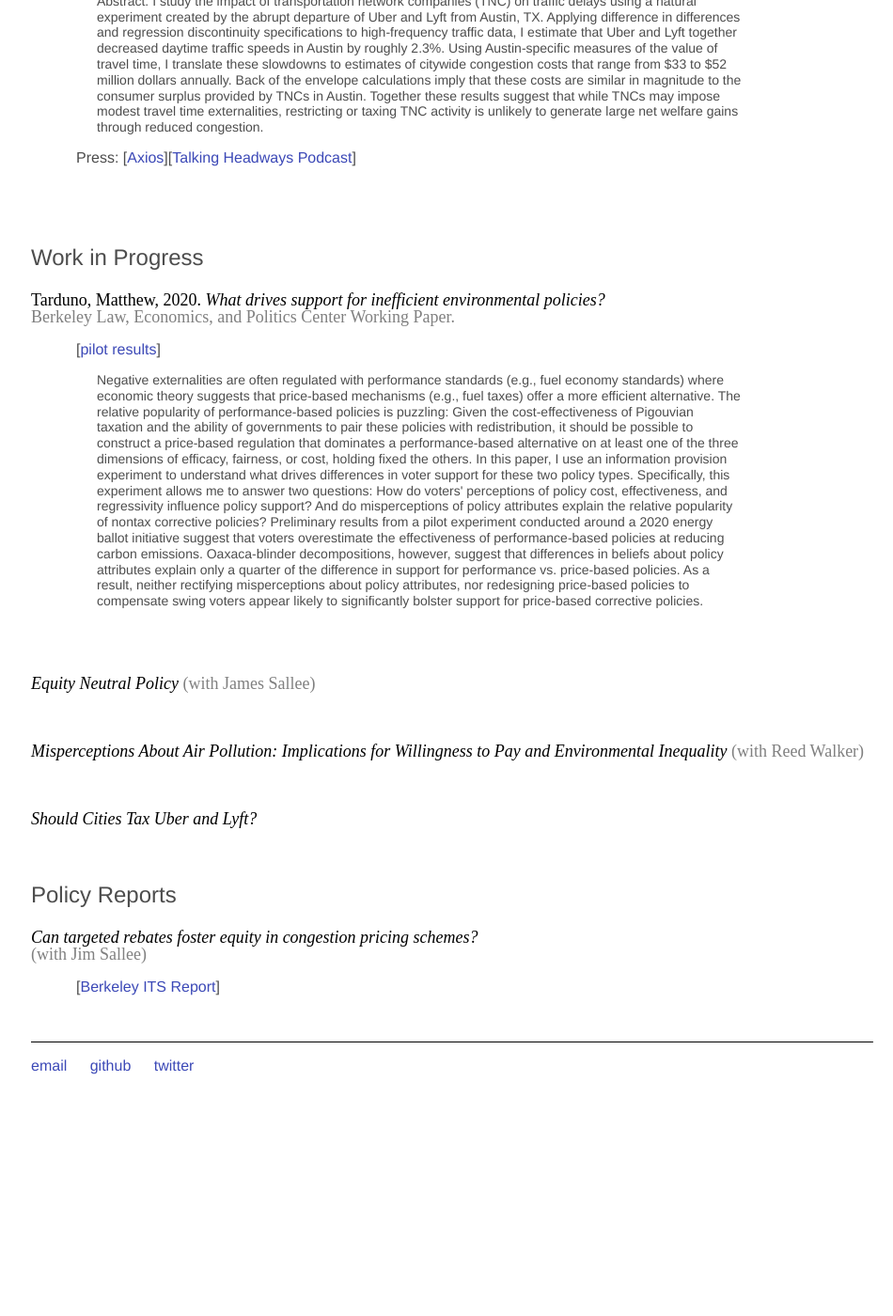
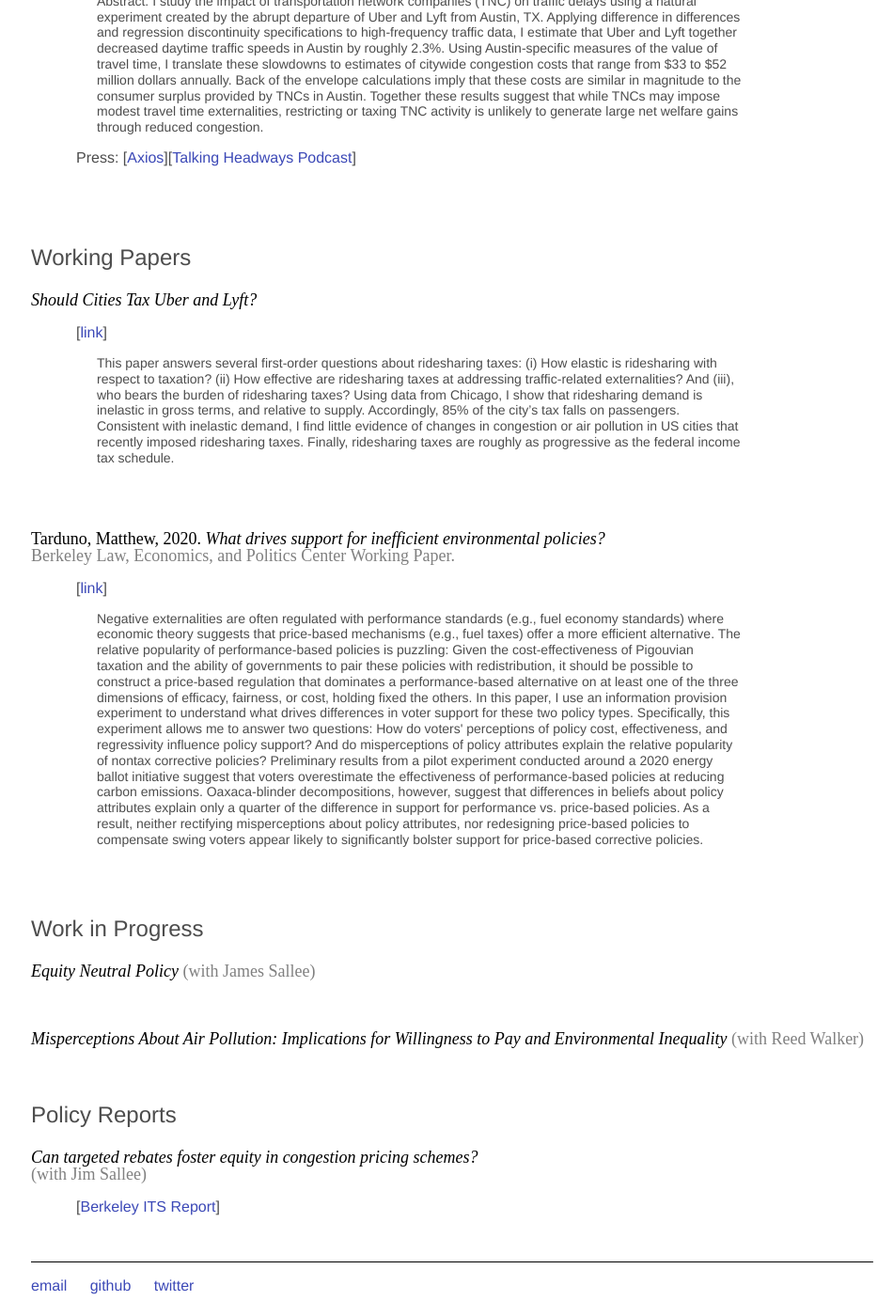
Before and after one commit to Matt-Tarduno/Matt-Tarduno.github.io, a Jekyll site: the page built from research/index.html, in a window 1280 px wide and 1400 px high, scrolled down 629 px. Shown: the whole window at 94% size, without its empty margins (159-1109 px from the left). Built offline with Jekyll 4.4.1, drawn with Linux system fonts in a browser that asks for light colours; before the commit the page ends 1832 px from its top, so only the background shows below that.

Commit message:
added uber paper

```diff
--- a/research/index.html
+++ b/research/index.html
@@ -61,10 +61,25 @@
   }
 </style>
 
+
 <div class="blurb">
-	<h1>Work in Progress</h1>
+	<h1>Working Papers</h1>
+
+
+	<p style="font-size:18px; font-family: TimesNewRoman; color: black" > <em>Should Cities Tax Uber and Lyft?</em><span style="color: #808080"></span><be>
+	<p style="margin-left:3em">[<a href="https://papers.ssrn.com/sol3/papers.cfm?abstract_id=4624940" target="_blank">link</a>]
+	<p style="font-size:14px; margin-left:5em; margin-right:10em; line-height: 1.2">This paper answers several first-order questions about ridesharing taxes: (i) How elastic is ridesharing with respect to taxation? (ii) How effective are ridesharing taxes at addressing traffic-related externalities? And (iii), who bears the burden of ridesharing taxes? Using data from Chicago, I show that ridesharing demand is inelastic in gross terms, and relative to supply. Accordingly, 85% of the city’s tax falls on passengers. Consistent with inelastic demand, I find little evidence of changes in congestion or air pollution in US cities that recently imposed ridesharing taxes. Finally, ridesharing taxes are roughly as progressive as the federal income tax schedule.</p>
+	<br>
+	<br>
+	<style>
+	  .bottom-three {
+	     margin-bottom: 1cm;
+	  }
+	</style>
+
+
 	<p style="font-size:18px; font-family: TimesNewRoman; color: black" > Tarduno, Matthew, 2020. <em>What drives support for inefficient environmental policies?</em> <br><span style="color: #808080">Berkeley Law, Economics, and Politics Center Working Paper.</span>
-	<p style="margin-left:3em">[<a href="https://matt-tarduno.github.io/nevada/" target="_blank">pilot results</a>]
+	<p style="margin-left:3em">[<a href="https://matt-tarduno.github.io/nevada/" target="_blank">link</a>]
 	<p style="font-size:14px; margin-left:5em; margin-right:10em; line-height: 1.2"> Negative externalities are often regulated with performance standards (e.g., fuel economy standards) where economic theory suggests that price-based mechanisms (e.g., fuel taxes) offer a more efficient alternative. The relative popularity of performance-based policies  is puzzling:
 	Given the cost-effectiveness of Pigouvian taxation and the ability of governments to pair these policies with redistribution, it should be possible to construct a price-based regulation that dominates a performance-based alternative on at least one of the three dimensions of efficacy, fairness, or cost, holding fixed the others.
 		In this paper, I use an information provision experiment to understand what drives differences in voter support for these two policy types. Specifically, this experiment allows me to answer two questions: How do voters' perceptions of policy cost, effectiveness, and regressivity influence policy support? And do misperceptions of policy attributes explain the relative popularity of nontax corrective policies? Preliminary results from a pilot experiment conducted around a 2020 energy ballot initiative suggest that voters overestimate the effectiveness of performance-based policies at reducing carbon emissions. Oaxaca-blinder decompositions, however, suggest that differences in beliefs about policy attributes explain only a quarter of the difference in support for performance vs. price-based policies. As a result, neither rectifying misperceptions about policy attributes, nor redesigning price-based policies to compensate swing voters appear likely to significantly bolster support for price-based corrective policies. 	</p>
@@ -77,6 +92,10 @@
 	  }
 	</style>
 
+
+
+<div class="blurb">
+	<h1>Work in Progress</h1>
 
 	<p style="font-size:18px; font-family: TimesNewRoman; color: black" > <em>Equity Neutral Policy</em><span style="color: #808080"> (with James Sallee)</span><br>
 	<br>
@@ -97,14 +116,6 @@
 	  }
 	</style>
 
-<p style="font-size:18px; font-family: TimesNewRoman; color: black" > <em>Should Cities Tax Uber and Lyft?</em><span style="color: #808080"></span><br>
-	<br>
-	<br>
-	<style>
-	  .bottom-three {
-	     margin-bottom: 1cm;
-	  }
-	</style>
 
 
 
```
